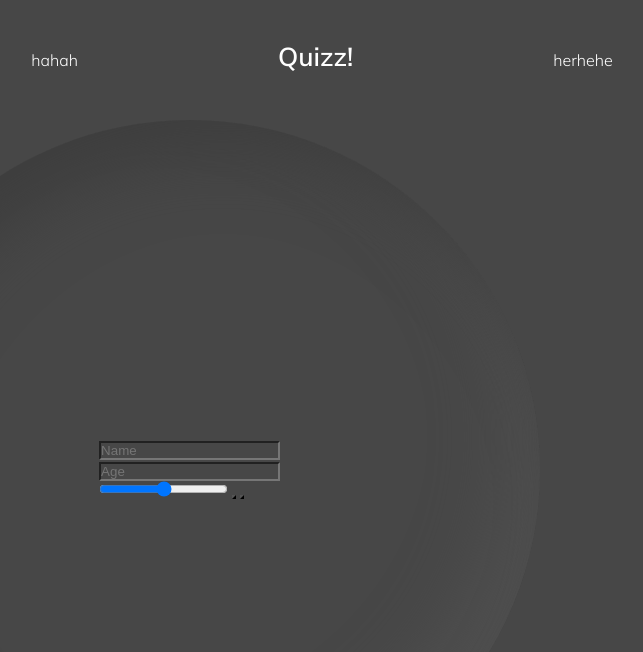
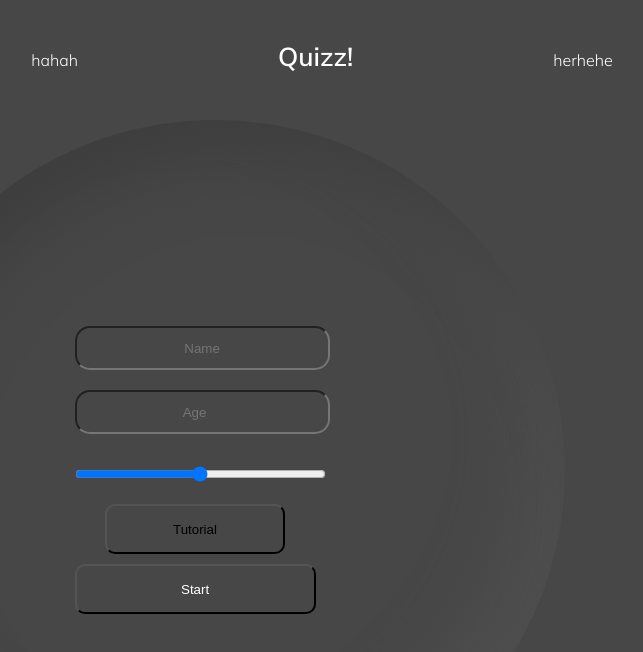
Before and after one commit to BrrunaRibeiro/WorldQuizz, a plain HTML site: page index.html in a window 1280 px wide. Shown: the whole page, without its empty margins (318-961 px from the left). Drawn offline with Linux system fonts and the light colour scheme.

Commit message:
Add basic style to input fields

```diff
--- a/assets/style.css
+++ b/assets/style.css
@@ -43,7 +43,7 @@ li {
     width: 700px;
     border-radius: 50%;
     top: 15%;
-    right: 33%;
+    right: 31%;
     background: #474747;
     box-shadow: inset 33px 33px 66px #3e3e3e,
                 inset -33px -33px 66px #505050;
@@ -53,3 +53,31 @@ li {
     color: #ffffff;
     position: absolute;
 }
+input, button {
+    border-radius: 15px;
+    height: 30px;
+    width: 80%;
+    padding: 5px;
+    margin: 10px;
+    text-align: center;
+    line-height:;
+}
+
+#start, #tutorial {
+    padding: 5px;
+    border-radius: 10px;
+    height: 50px;
+
+}
+#start {
+    color: #ffffff;
+}
+
+#tutorial {
+    width: 60%;
+    margin: 0 40px 0 40px;
+}
+
+input[type="range"] {
+    cursor: pointer;
+  }
--- a/index.html
+++ b/index.html
@@ -27,8 +27,9 @@
         <input id="age" type="number" placeholder="Age">
         <br>
         <input id="difficulty" type="range">
-        <button id="tutorial"></button>
-        <button id="start"></button>
+        <button id="tutorial">Tutorial</button>
+        <br>
+        <button id="start">Start</button>
     </form>
 </div>
     <script src="/assets/script.js" type="text/javascript"></script>
```
